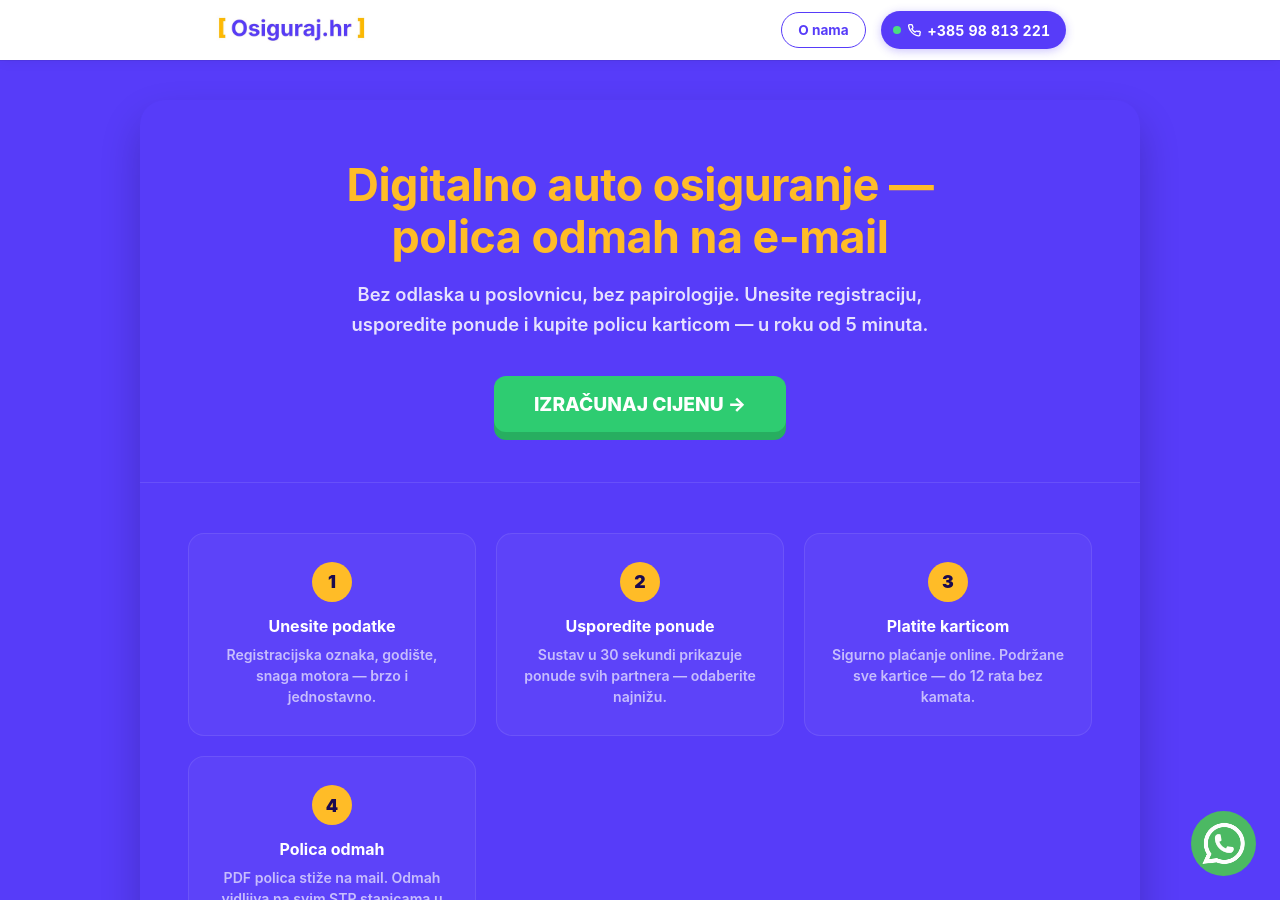
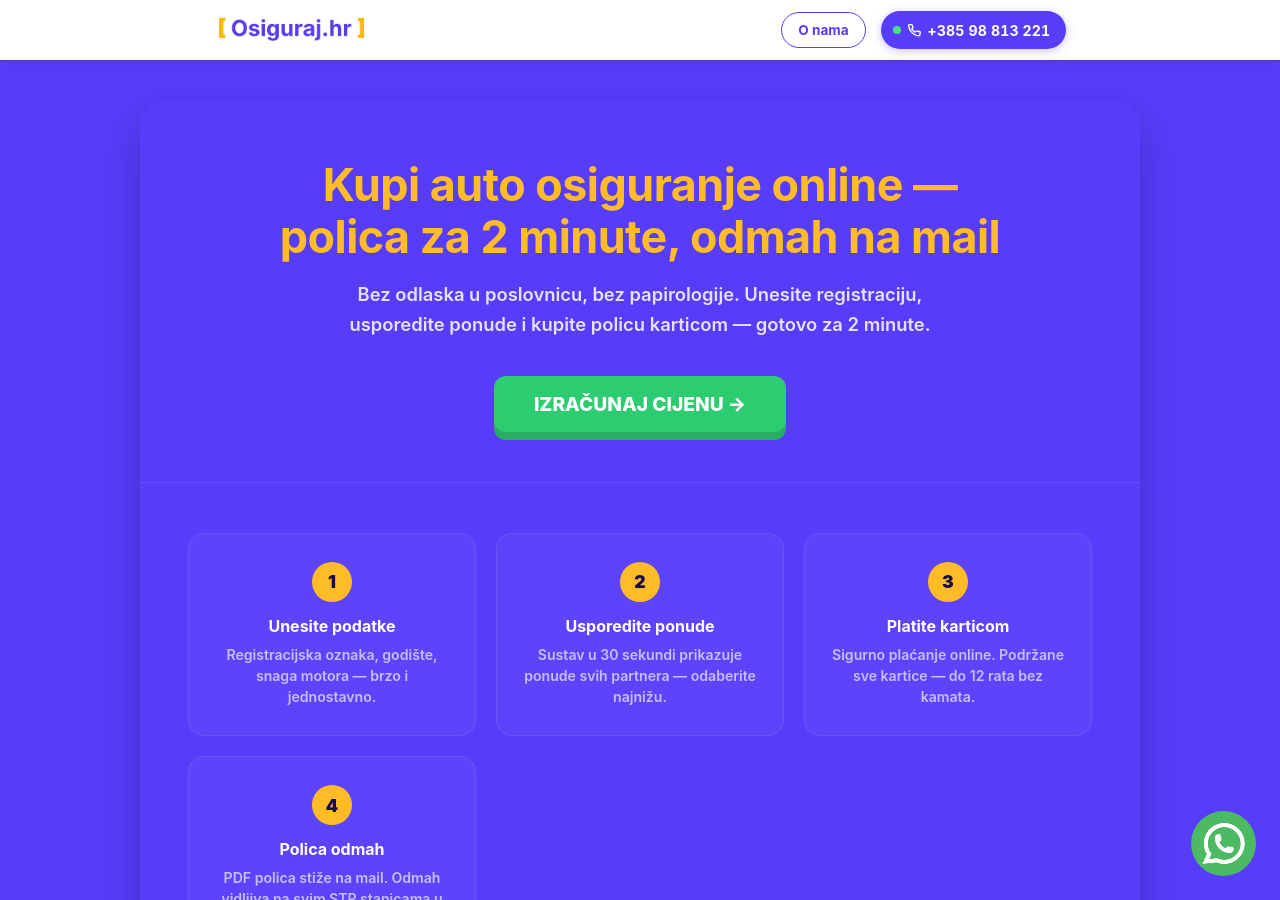
Before and after one commit to Filip-Gale/OsigurajHR, a Jekyll site: the page built from digitalno-auto-osiguranje/index.html, in a window 1280 px wide and 900 px high. Built offline with Jekyll 4.4.1, drawn with Linux system fonts in a browser that asks for light colours.

Commit message:
Fix email, sticky CTA on obvezno-ao, update digitalno naslov/trajanje
- kontakt: fix email to auto@osiguraj.hr
- digitalno-auto-osiguranje: new title + "2 minute" instead of "5 minuta"
- obvezno-auto-osiguranje: add sticky CTA pill (slides from top on scroll)

Co-Authored-By: Claude Sonnet 4.6 <noreply@anthropic.com>

```diff
--- a/digitalno-auto-osiguranje/index.html
+++ b/digitalno-auto-osiguranje/index.html
@@ -142,8 +142,8 @@ layout: null
     <main class="width-container-1000 text-white round" style="background-color: #573cf9; box-shadow: 0 20px 40px rgba(0,0,0,0.2);">
 
         <div class="digi-hero">
-            <h1>Digitalno auto osiguranje —<br>polica odmah na e-mail</h1>
-            <p>Bez odlaska u poslovnicu, bez papirologije. Unesite registraciju, usporedite ponude i kupite policu karticom — u roku od 5 minuta.</p>
+            <h1>Kupi auto osiguranje online —<br>polica za 2 minute, odmah na mail</h1>
+            <p>Bez odlaska u poslovnicu, bez papirologije. Unesite registraciju, usporedite ponude i kupite policu karticom — gotovo za 2 minute.</p>
             <a href="/izracunaj-cijenu/" class="btn-saznaj">Izračunaj cijenu →</a>
         </div>
 
--- a/kontakt/index.html
+++ b/kontakt/index.html
@@ -151,10 +151,10 @@ layout: null
                     <div class="kontakt-card-value">+385 98 813 221</div>
                     <div class="kontakt-card-sub">Odgovaramo 24/7</div>
                 </a>
-                <a href="mailto:info@osiguraj.hr" class="kontakt-card">
+                <a href="mailto:auto@osiguraj.hr" class="kontakt-card">
                     <div class="kontakt-card-icon">✉️</div>
                     <div class="kontakt-card-label">E-mail</div>
-                    <div class="kontakt-card-value">info@osiguraj.hr</div>
+                    <div class="kontakt-card-value">auto@osiguraj.hr</div>
                     <div class="kontakt-card-sub">Odgovaramo u roku 2h</div>
                 </a>
                 <a href="https://maps.google.com/?q=Božidarevićeva+ulica+13,10000+Zagreb" target="_blank" rel="noopener" class="kontakt-card">
```
Also changed, not shown: obvezno-auto-osiguranje/index.html (+46 -0 lines).
